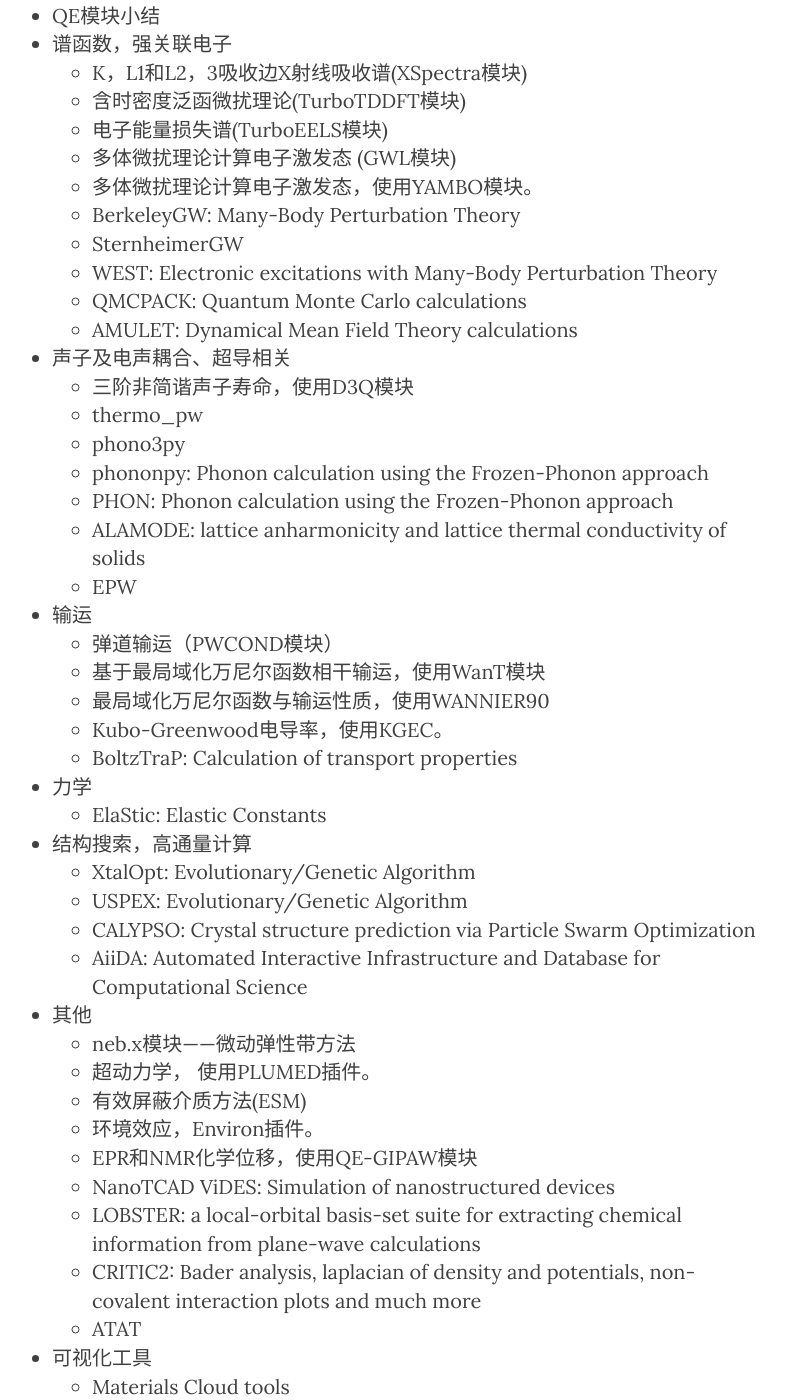
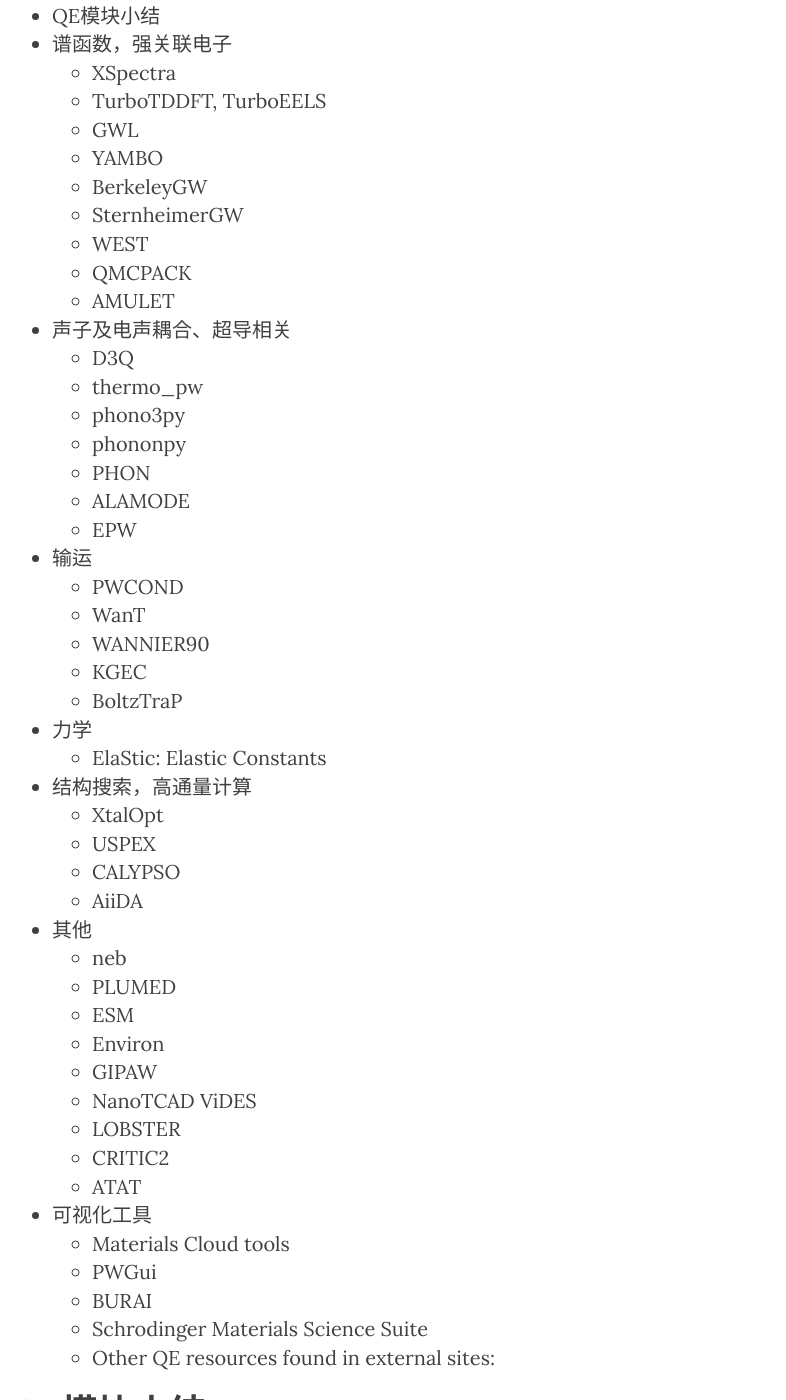
Before and after one commit to yyyu200/DFTbook, a Jekyll site: the page built from _posts/2019-08-20-Thirdparty.md, in a window 1280 px wide and 1400 px high, scrolled down 211 px. Shown: the whole window, without its empty margins (253-1039 px from the left). Built offline with Jekyll 4.4.1, drawn with Linux system fonts in a browser that asks for light colours; nearby versions of some CDN libraries; comment, search, counter and statistics services are not loaded; some of the changed text lies outside the part shown.

Commit message:
Update 2019-08-20-Thirdparty.md

```diff
--- a/_posts/2019-08-20-Thirdparty.md
+++ b/_posts/2019-08-20-Thirdparty.md
@@ -27,17 +27,20 @@
 
 # 谱函数，强关联电子
 
-## K，L1和L2，3吸收边X射线吸收谱(XSpectra模块)
+## XSpectra
+K，L1和L2，3吸收边X射线吸收谱
 
-## 含时密度泛函微扰理论(TurboTDDFT模块)
+## TurboTDDFT, TurboEELS
+含时密度泛函微扰理论，电子能量损失谱
 
-## 电子能量损失谱(TurboEELS模块)
+## GWL
+多体微扰理论计算电子激发态
 
-## 多体微扰理论计算电子激发态 (GWL模块)
+## YAMBO
+多体微扰理论计算电子激发态
 
-## 多体微扰理论计算电子激发态，使用YAMBO模块。
-
-## BerkeleyGW: Many-Body Perturbation Theory
+## BerkeleyGW
+Many-Body Perturbation Theory
 
 https://berkeleygw.org/
 
@@ -57,7 +60,9 @@
 
 [1] https://doi.org/10.5281/zenodo.884071
 
-## WEST: Electronic excitations with Many-Body Perturbation Theory
+## WEST
+
+Electronic excitations with Many-Body Perturbation Theory
 
 http://www.west-code.org/
 
@@ -72,13 +77,18 @@
 Calculation of finite temperature effects (under development)
 
 
-## QMCPACK: Quantum Monte Carlo calculations
+## QMCPACK
 
-## AMULET: Dynamical Mean Field Theory calculations
+Quantum Monte Carlo calculations
+
+## AMULET
+
+Dynamical Mean Field Theory calculations
 
 # 声子及电声耦合、超导相关
 
-## 三阶非简谐声子寿命，使用D3Q模块
+## D3Q
+三阶非简谐声子寿命
 
 ## thermo_pw
 
@@ -88,13 +98,17 @@
 
 https://atztogo.github.io/phono3py/
 
-## phononpy: Phonon calculation using the Frozen-Phonon approach
+## phononpy
+
+Phonon calculation using the Frozen-Phonon approach
 http://atztogo.github.io/phonopy/
 
-## PHON: Phonon calculation using the Frozen-Phonon approach
+## PHON
+Phonon calculation using the Frozen-Phonon approach
 http://www.homepages.ucl.ac.uk/~ucfbdxa/phon/
 
-## ALAMODE: lattice anharmonicity and lattice thermal conductivity of solids
+## ALAMODE
+lattice anharmonicity and lattice thermal conductivity of solids
 
 https://alamode.readthedocs.io/en/latest/index.html
 
@@ -108,15 +122,21 @@
 
 # 输运
 
-## 弹道输运（PWCOND模块）
+## PWCOND
+弹道输运
 
-## 基于最局域化万尼尔函数相干输运，使用WanT模块
+## WanT
+基于最局域化万尼尔函数相干输运
 
-## 最局域化万尼尔函数与输运性质，使用WANNIER90
+## WANNIER90
+最局域化万尼尔函数与输运性质
 
-## Kubo-Greenwood电导率，使用KGEC。
+## KGEC
+Kubo-Greenwood电导率
 
-## BoltzTraP: Calculation of transport properties
+## BoltzTraP
+
+Calculation of transport properties
 
 https://www.imc.tuwien.ac.at//forschungsbereich_theoretische_chemie/forschungsgruppen/prof_dr_gkh_madsen_theoretical_materials_chemistry/boltztrap/
 
@@ -128,17 +148,23 @@
 
 # 结构搜索，高通量计算
 
-## XtalOpt: Evolutionary/Genetic Algorithm
+## XtalOpt
+Evolutionary/Genetic Algorithm
 
-## USPEX: Evolutionary/Genetic Algorithm
+## USPEX
+Evolutionary/Genetic Algorithm
 
-## CALYPSO: Crystal structure prediction via Particle Swarm Optimization
+## CALYPSO
+Crystal structure prediction via Particle Swarm Optimization
 
-## AiiDA: Automated Interactive Infrastructure and Database for Computational Science
+## AiiDA
+Automated Interactive Infrastructure and Database for Computational Science
 
 # 其他
 
-## neb.x模块——微动弹性带方法
+## neb
+
+微动弹性带方法
 
 在化学反应、固体的原子扩散中连接初末态最小能量路径（MEP）上的能量最高点称为过渡态（TS）。通常的原子运动用经典力学已经足以描述，分子动力学方法更适合原子振动，过渡态的势垒典型在0.1~1eV量级，如果使用分子动力学，则会出现“罕见现象”（rare event）的问题。同时，可以使用统计方法准确得到转变几率，称为过渡态理论[1]，在玻恩·奥本海默近似的基础上，有两条基本假设，（1）转变几率足够小，反应物符合玻尔兹曼分布。（2）存在维度为D-1的分割表面，从初态到末态的反应只经过分割表面一次，D是系统自由度。由初末状态原子坐标线性插值得到初始的试探解，通过总能梯度和力计算，得到优化反应路径的优化迭代，直至找到TS。
 
@@ -146,19 +172,26 @@
 
 2. H. Jónsson, G. Mills, and K.W. Jacobsen. Classical and Quantum Dynamics in Condensed Phase Simulations Pt. II, Chapter 16: Nudged elastic band method for finding minimum energy paths of transitions.
 
-## 超动力学， 使用PLUMED插件。
+## PLUMED
+超动力学
 
-## 有效屏蔽介质方法(ESM)
+## ESM
+有效屏蔽介质方法
 
-## 环境效应，Environ插件。
+## Environ
+环境效应
 
-## EPR和NMR化学位移，使用QE-GIPAW模块
+## GIPAW
+EPR和NMR化学位移
 
-## NanoTCAD ViDES: Simulation of nanostructured devices
+## NanoTCAD ViDES
+Simulation of nanostructured devices
 
-## LOBSTER: a local-orbital basis-set suite for extracting chemical information from plane-wave calculations
+## LOBSTER
+a local-orbital basis-set suite for extracting chemical information from plane-wave calculations
 
-## CRITIC2: Bader analysis, laplacian of density and potentials, non-covalent interaction plots and much more
+## CRITIC2
+Bader analysis, laplacian of density and potentials, non-covalent interaction plots and much more
 
 ## ATAT
 
```
